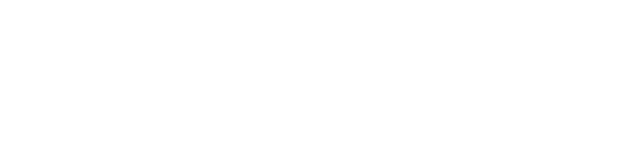
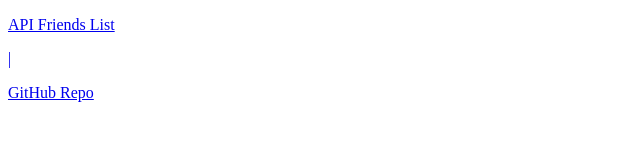
Before and after one commit to jjconoscenti/Famous-Friend-Finder, a website: page app/public/home.html in a window 1280 px wide. Shown: the whole page, without its empty margins (0-640 px from the left). Drawn offline with nearby package versions, Linux system fonts and the light colour scheme.

Commit message:
building out homepage

```diff
--- a/app/public/home.html
+++ b/app/public/home.html
@@ -12,7 +12,23 @@
 
     <!--jumbotron-->
 
+    <!--<img FACEBOOK LOGO>
+    <h1>Friend Finder</h1>
+    <hr>
+    <h3>Answer a few basic questions</h3>
+    <h3>Then find the friend with the greatest compatibility</h3>
+    <button><span "list icon">GO TO SURVEY</span></button>-->
 
+    <div>
+        <row>
+            <a href="#">
+                <p>API Friends List</p> |
+            </a>
+            <a href="#">
+                <p>GitHub Repo</p>
+            </a>
+        </row>
+    </div>
     <script type="text/javascript" src="https://code.jquery.com/jquery-3.2.1.min.js"></script>
     <script type="text/javascript" src="js/materialize.min.js"></script>
 </body>
```
